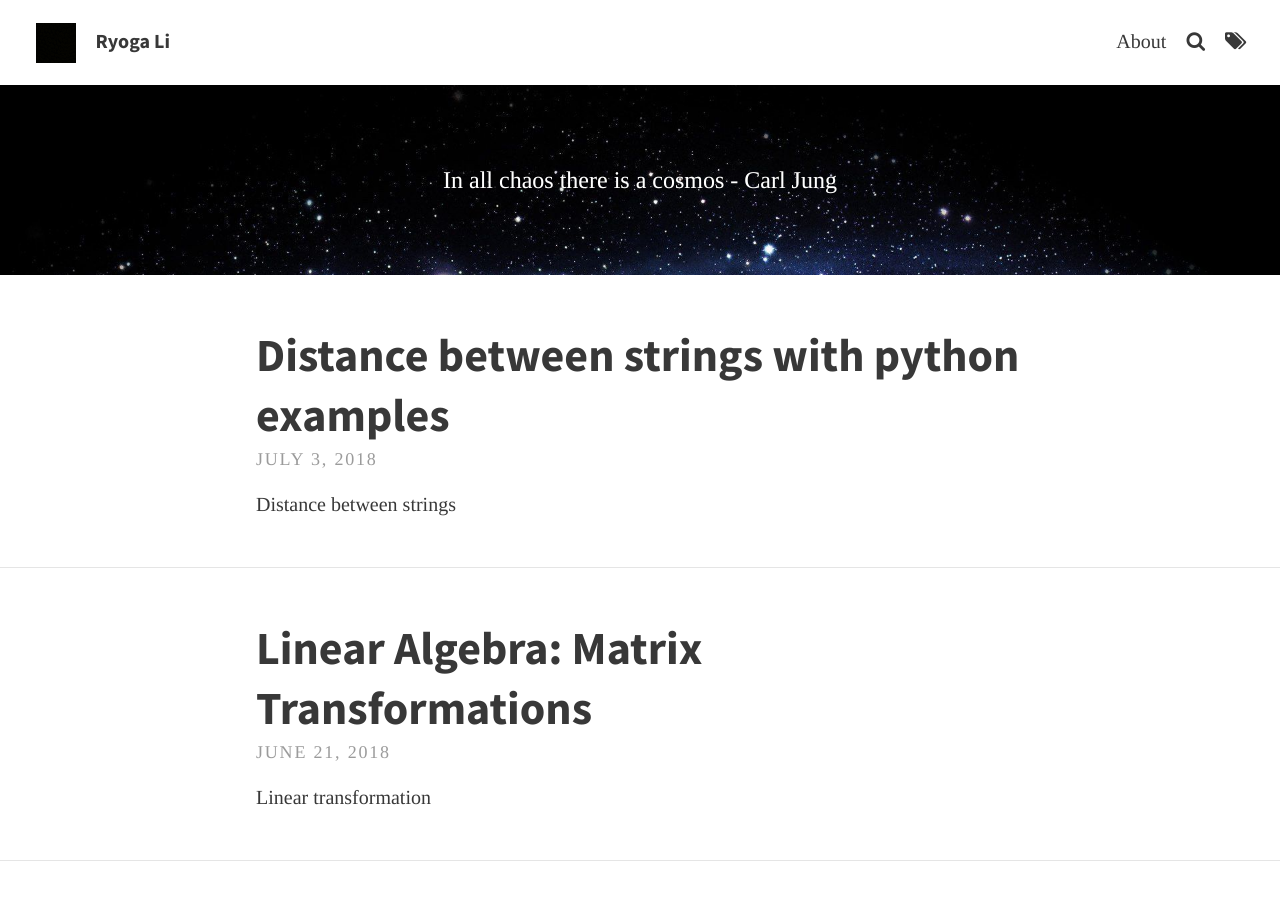
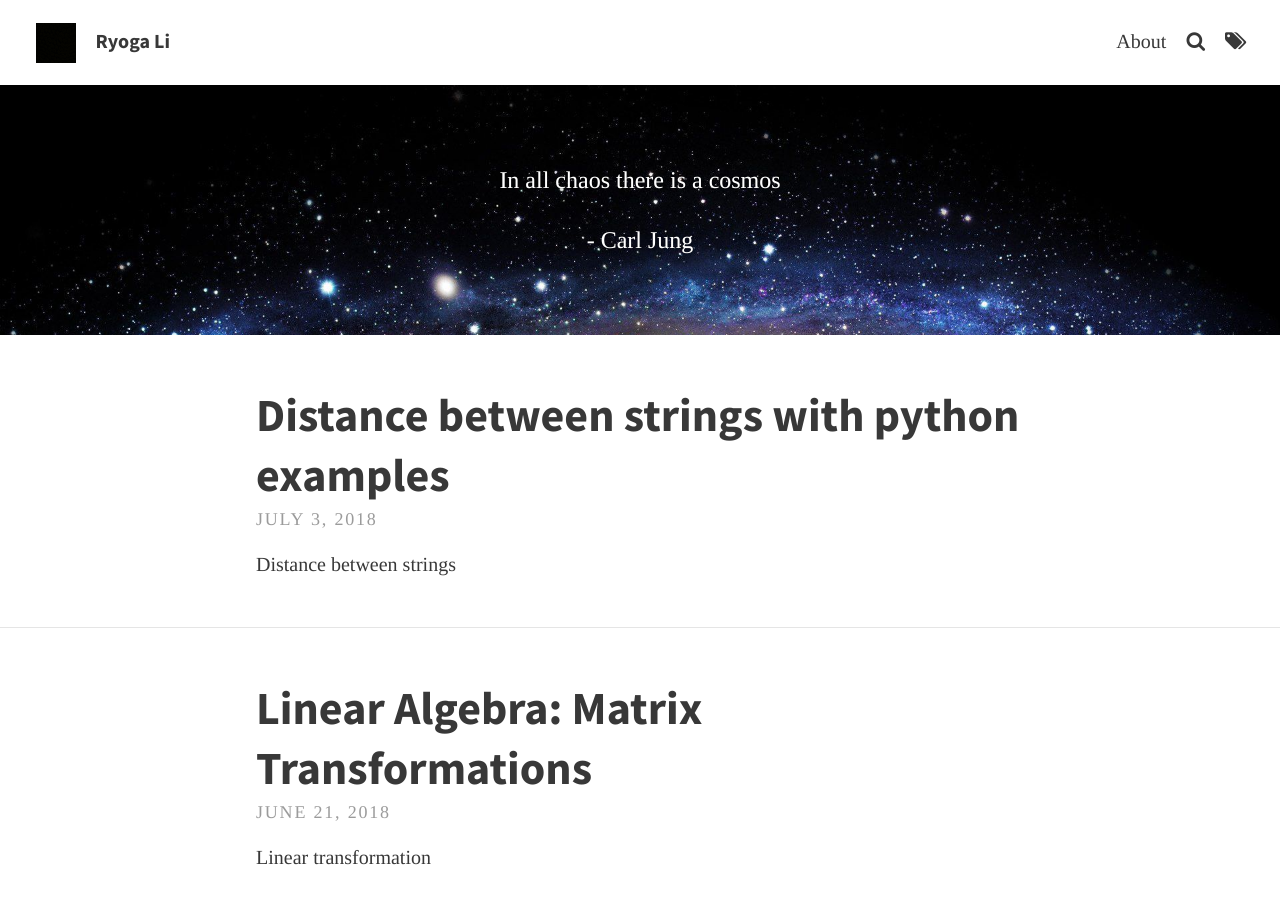
Before and after one commit to RyogaLi/ryogali.github.io, a Jekyll site: the page built from index.html, in a window 1280 px wide and 900 px high. Built offline with Jekyll 4.4.1, drawn with Linux system fonts in a browser that asks for light colours; the list of posts is cut into pages by our own code.

Commit message:
string distance

```diff
--- a/_config.yml
+++ b/_config.yml
@@ -15,7 +15,8 @@ theme_settings:
 
   # Header and footer text
   header_text: > #two or three lines to describe your site
-     <p>In all chaos there is a cosmos - Carl Jung </p>
+     <p>In all chaos there is a cosmos </p>
+     <p> - Carl Jung </p>
   header_text_feature_image: assets/img/pexels/stars-bg.jpg
   footer_text:
    # Powered by <a href="https://jekyllrb.com/">Jekyll</a> with <a href="https://github.com/sylhare/Type-on-Strap">Type on Strap</a>
```
